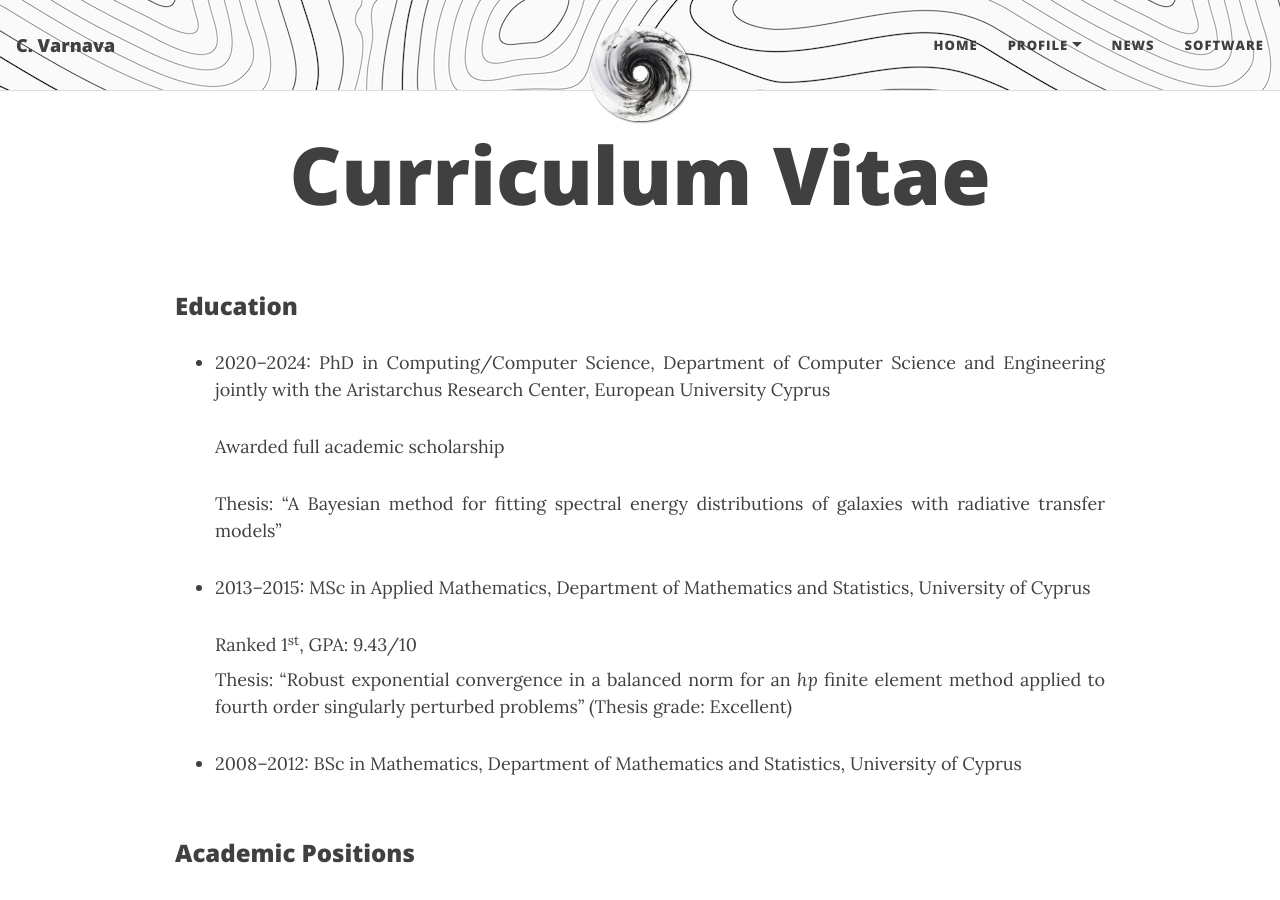
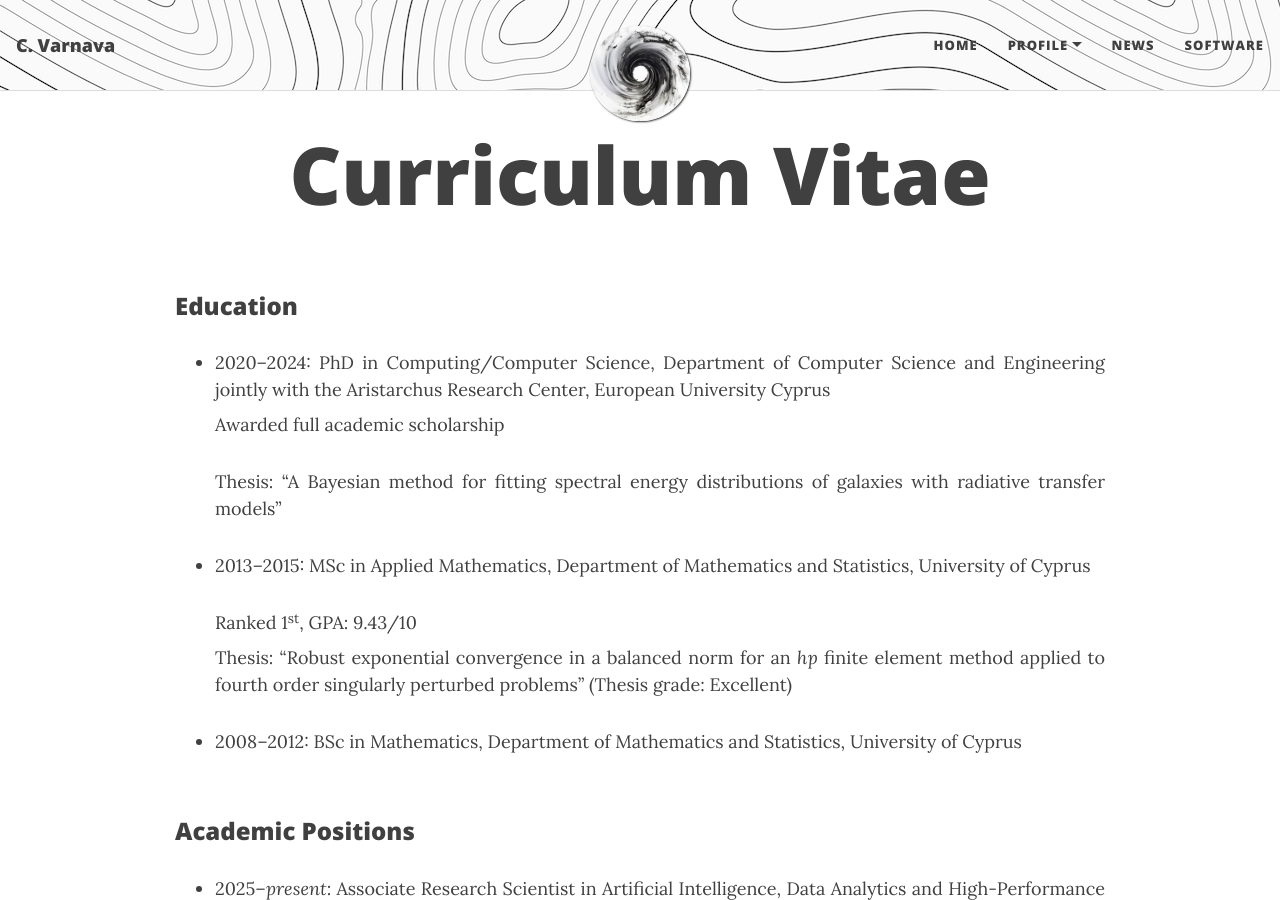
Before and after one commit to ch-var/ch-var.github.io, a Jekyll site: the page built from CV.html, in a window 1280 px wide and 900 px high. Built offline with Jekyll 4.4.1, drawn with Linux system fonts in a browser that asks for light colours; formulas are drawn with MathJax 3.

Commit message:
Update CV.html

```diff
--- a/CV.html
+++ b/CV.html
@@ -25,7 +25,7 @@ mathjax: true
 <p style="font-family: var(--header-font); font-weight: 800; line-height: 1.1; font-size: 1.5rem; margin-top: 1.25rem;">Education</p>
 <ul>
 <li class="responsive-margin" style="margin-bottom: 8px;">2020–2024: PhD in Computing/Computer Science, Department of Computer Science and Engineering jointly with the Aristarchus Research Center, European University Cyprus</li>
-<p align='justify' class="responsive-margin">Awarded full academic scholarship</p>
+<p align='justify' class="responsive-margin" style="margin-top: 0px;">Awarded full academic scholarship</p>
 <p align='justify' class="responsive-margin">Thesis: “A Bayesian method for fitting spectral energy distributions of galaxies with radiative transfer models”</p>
 <li class="responsive-margin" style="margin-bottom: 8px;">2013–2015: MSc in Applied Mathematics, Department of Mathematics and Statistics, University of Cyprus</li>
 <p align='justify' class="responsive-margin" style="margin-bottom: 8px;">Ranked 1<sup>st</sup>, GPA: 9.43/10</p>
```
